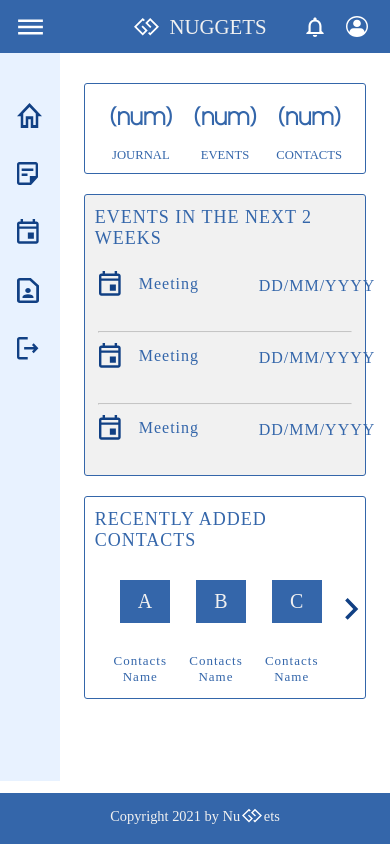
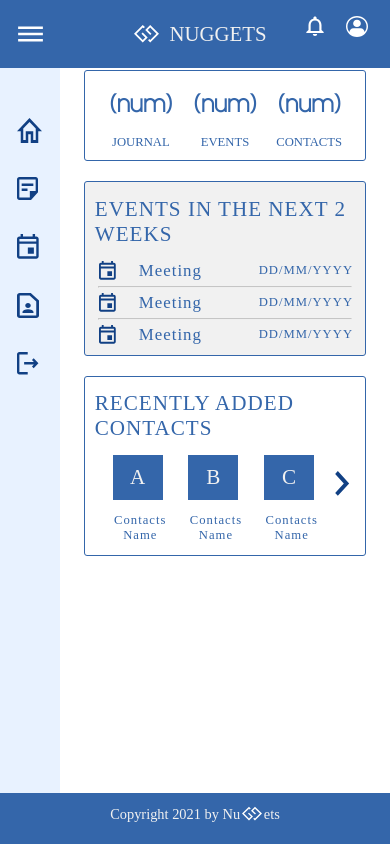
Before and after one commit to bliongosari/nuggets-personal-crm, a React (Create React App) app in the folder client/: page /home in a window 390 px wide. Built offline with nearby package versions, Linux system fonts and the light colour scheme; a web font is replaced by a local one.

Commit message:
fixed responsiveness for navbar and home page

```diff
--- a/client/src/components/Footer/Footer.css
+++ b/client/src/components/Footer/Footer.css
@@ -22,6 +22,8 @@
   bottom: 0;
   text-align: center;
   justify-content: center;
+  position: absolute;
+  z-index: 100;
 }
 
 .footerbar h1 {
@@ -30,11 +32,11 @@
   font-size: 90%;
   letter-spacing: 1.5%;
   font-weight: lighter;
-  margin-top: 15px;
+  margin-top: 12.5px;
 }
 
 .logo-footer {
-  margin-top: 15px;
+  margin-top: 12.5px;
   max-height: 15px;
   padding-left: 2px;
   padding-right: 2px;
--- a/client/src/components/Home/Home.css
+++ b/client/src/components/Home/Home.css
@@ -12,6 +12,7 @@
 
 .home {
     margin-left: 60px;
+    margin-top: 70px;
 }
 
 .summary-container {
@@ -30,7 +31,6 @@
     color: var(--primary-black);
     margin-left: auto;
     margin-right: auto;
-    margin-top: 30px;
     width: 85%;
     text-align: center;
 }
@@ -62,13 +62,13 @@
     margin-top: 20px;
     width: 85%;
     justify-content: center;
+    padding-bottom: 10px;
 }
 
 .current-events-container {
     display: grid;
     grid-template-columns: 15% 45% 20% 10%;
     padding-left: 5%;
-    padding-bottom: 20px;
     transition: 0.2 ease;
 }
 
@@ -76,7 +76,7 @@
     font-family: "AbeeZee";
     font-weight: normal;
     color: var(--primary-blue);
-    font-size: 18px;
+    font-size: 2.5vh;
     letter-spacing: 1px;
     align-items: left;
     padding-left: 10px;
@@ -86,28 +86,35 @@
     font-family: "AbeeZee";
     font-weight: normal;
     color: var(--primary-blue);
-    font-size: 16px;
+    font-size: 2vh;
     letter-spacing: 1px;
     align-items: left;
+    margin-top: auto;
+    margin-bottom: auto;
 }
 
 .current-events h3 {
     font-family: "AbeeZee";
     font-weight: normal;
     color: var(--primary-blue);
-    font-size: 16px;
+    margin-top: auto;
+    font-size: 1.5vh;
     letter-spacing: 1px;
     align-items: right;
+    margin-bottom: auto;
 }
 
 .current-events img {
-    padding-top: 10px;
+    width: 2vh;
+    margin-top: auto;
+    margin-bottom: auto;
 }
 
 .line {
     width: 90%;
-    opacity: 0.5;
-  }
+    margin-top: 5px;
+    margin-bottom: 5px;
+}
 
 .new-contacts {
     background-color: white;
@@ -134,7 +141,7 @@
     font-family: "AbeeZee";
     font-weight: normal;
     color: var(--primary-blue);
-    font-size: 18px;
+    font-size: 2.5vh;
     letter-spacing: 1px;
     align-items: left;
     padding-left: 10px;
@@ -144,16 +151,18 @@
     font-family: "AbeeZee";
     font-weight: normal;
     color: var(--primary-white);
-    font-size: 20px;
+    font-size: 2.5vh;
     text-align: center;
     padding: 10px;
+    margin-top: auto;
+    margin-bottom: auto;
 }
 
 .new-contacts h3 {
     font-family: "AbeeZee";
     font-weight: normal;
     color: var(--primary-blue);
-    font-size: 13px;
+    font-size: 1.5vh;
     letter-spacing: 1px;
     text-align: center;
     padding-left: 10px;
@@ -170,7 +179,7 @@
     background-color: white;
     border: none;
     cursor: pointer;
-    width: 15px;
+    width: 2vh;
     padding-left: 10px;
     margin-bottom: 20px;
 }
@@ -178,6 +187,23 @@
 .next:hover {
     padding-left: 12px;
     transition: 0.2s ease;
+}
+
+@media screen and (max-width:550px) {
+    .next {
+        padding-left: 5px;
+        transition: 0.2s ease;
+    }
+
+    .next:hover {
+        padding-left:8px;
+        transition: 0.2s ease;
+    }
+
+    .square {
+        margin-left: 20%;
+        transition: 0.2s ease;
+    }
 }
 
 @media screen and (min-width:550px) and (max-width: 864px) {
@@ -194,6 +220,10 @@
     .square {
         margin-left: 37%;
         transition: 0.2s ease;
+    }
+
+    .current-events h3 {
+        font-size: 0.5vh;
     }
 
 }
--- a/client/src/components/Navbar/Navbar.css
+++ b/client/src/components/Navbar/Navbar.css
@@ -14,11 +14,13 @@
 }
 
 .navbar {
-  height: 25%;
+  height: 8%;
   width: 100%;
   background-color: var(--primary-blue);
   display: flex;
   flex-direction: row;
+  position: absolute;
+  z-index: 100;
 }
 
 .title-welcome {
@@ -33,6 +35,7 @@
 
 .logo-welcome {
   margin-left: 5%;
+  z-index: 1000;
 }
 
 .title-home {
@@ -65,7 +68,7 @@
 
 .notif-button {
   right: 0;
-  margin-top: 12.5px;
+  margin-top: 12.25px;
   margin-right: 20px;
   padding-right: 30px;
   height: 24px;
@@ -158,12 +161,11 @@ hr {
 }
 
 .sidebar {
-  height: 84%;
+  height: 86%;
   width: 60px;
   background-color: var(--fifth-blue);
-  position: fixed;
-  z-index: 1;
-  top: 52.5px;
+  position: absolute;
+  top: 8%;
   left: 0;
   overflow-x: hidden;
   padding-top: 20px;
@@ -171,13 +173,12 @@ hr {
 }
 
 .sidebar1 {
-  height: 84%;
+  height: 86%;
   width: 150px;
   background-color: var(--fifth-blue);
   overflow: hidden;
   position: fixed;
-  z-index: 1;
-  top: 52.5px;
+  top: 8%;
   left: 0;
   overflow-x: hidden;
   padding-top: 20px;
```
